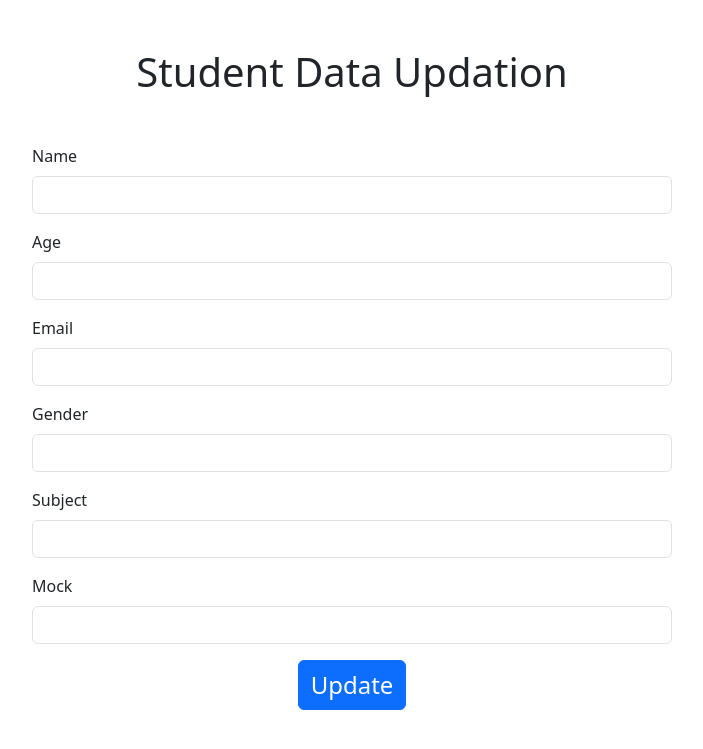
After one commit to Furqqandeen/Dashboard, a Django app: template templates/update.html in a window 1280 px wide. The commit adds this page. Shown: the top 749 px of the page, without its empty margins (288-991 px from the left). Run offline with Django 5.2, Linux system fonts and the light colour scheme; the template is opened without the code that fills it, so the values that code supplies are empty.

Commit message:
delete and update operation added

```diff
--- a/dashboard/urls.py
+++ b/dashboard/urls.py
@@ -23,4 +23,6 @@ urlpatterns = [
     path('',views.home,name='home'),
     path('search/',views.search,name='search'),
     path('create/',views.create,name='create'),
+    path('delete/<int:pk>/',views.delete,name='delete'),
+    path('update/<int:pk>',views.update,name='update')
 ]
--- a/templates/home.html
+++ b/templates/home.html
@@ -63,12 +63,12 @@
             <td>{{i.subject}}</td>
             <td>{{i.mock}}</td>
             <td>
-            <a href="">
+            <a href="{% url 'delete' i.id %}">
                 <i class="fa-solid fa-trash"></i>
             </a>
             &nbsp;
             &nbsp;
-            <a href="">
+            <a href="{% url "update" i.id %}">
                 <i class="fa-solid fa-pen-to-square"></i>
             </a>
 
--- /dev/null
+++ b/templates/update.html
@@ -0,0 +1,45 @@
+
+<!DOCTYPE html>
+<html lang="en">
+<head>
+    <meta charset="UTF-8">
+    <meta name="viewport" content="width=device-width, initial-scale=1.0">
+    <title>Document</title>
+    <link href="https://cdn.jsdelivr.net/npm/bootstrap@5.3.8/dist/css/bootstrap.min.css" rel="stylesheet" integrity="sha384-sRIl4kxILFvY47J16cr9ZwB07vP4J8+LH7qKQnuqkuIAvNWLzeN8tE5YBujZqJLB" crossorigin="anonymous">
+</head>
+<body>
+    <h1 class='m-auto w-50 text-center mb-5 mt-5'>Student Data Updation</h1>
+    <form class='m-auto w-50' method='POST' action=>
+        {% csrf_token %}
+        <div class="mb-3">
+            <label class="form-label">Name</label>
+            <input type="text" class="form-control" name='name' value={{student.name}}>
+        </div>
+        <div class="mb-3">
+            <label class="form-label">Age</label>
+            <input type="text" class="form-control" name='age' value={{student.age}}>
+        </div>
+        <div class="mb-3">
+            <label class="form-label">Email</label>
+            <input type="text" class="form-control" name='email' value={{student.email}}>
+        </div>
+        <div class="mb-3">
+            <label class="form-label">Gender</label>
+            <input type="text" class="form-control" name='gender' value={{student.gender}}>
+        </div>
+        <div class="mb-3">
+            <label class="form-label">Subject</label>
+            <input type="text" class="form-control" name='subject' value={{student.subject}}>
+        </div>
+        <div class="mb-3">
+            <label class="form-label">Mock</label>
+            <input type="text" class="form-control" name='mock' value={{student.mock}}>
+        </div>
+        <div class='text-center'>
+            <button type="submit" class='btn btn-primary fs-4'>Update</button>
+        </div>
+
+    </form>
+    <script src="https://cdn.jsdelivr.net/npm/bootstrap@5.3.8/dist/js/bootstrap.bundle.min.js" integrity="sha384-FKyoEForCGlyvwx9Hj09JcYn3nv7wiPVlz7YYwJrWVcXK/BmnVDxM+D2scQbITxI" crossorigin="anonymous"></script>
+</body>
+</html>
```
Also changed, not shown: base/views.py (+21 -0 lines).
